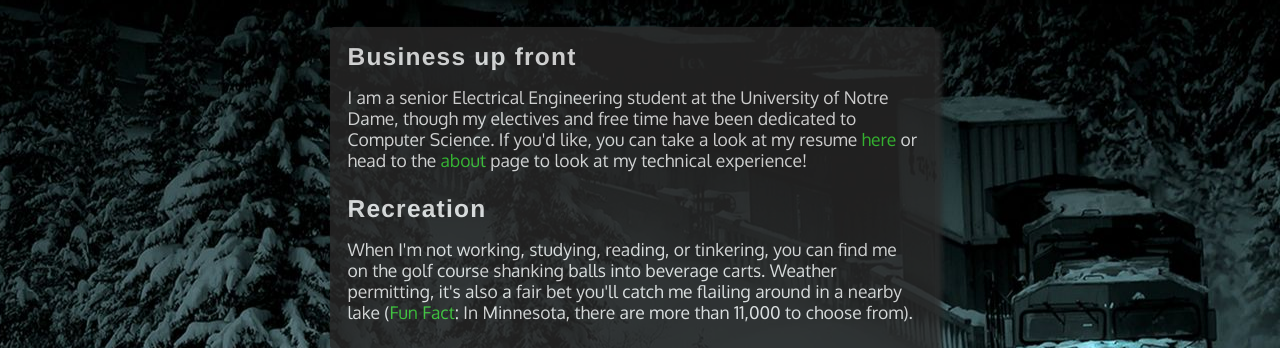
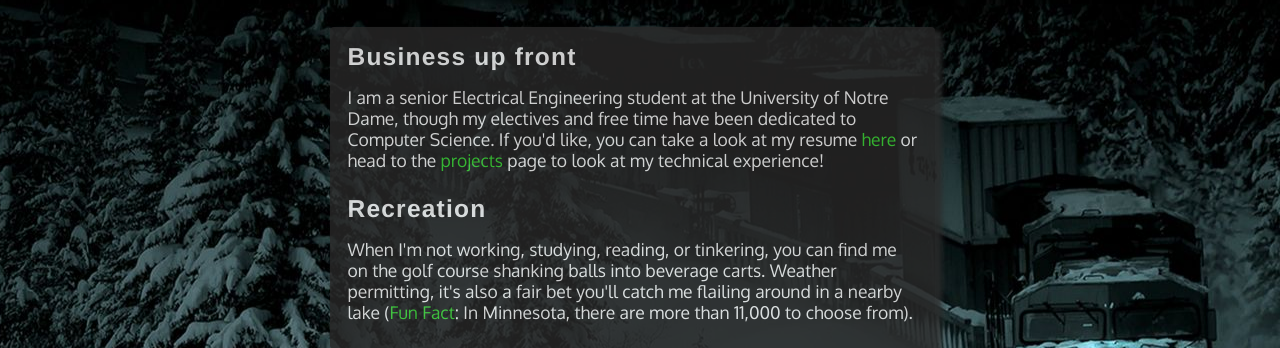
Before and after one commit to cbelden/MySite, a Flask app: page /about in a window 1280 px wide. Shown: the part 120-468 px from the top of the page. Run offline with Flask 2, Linux system fonts and the light colour scheme; some libraries are stand-ins or nearby versions.

Commit message:
edited link

```diff
--- a/mysite/templates/about.html
+++ b/mysite/templates/about.html
@@ -15,7 +15,7 @@
 {% block content %}
     <h3>Business up front</h3>
     <p>
-        I am a senior Electrical Engineering student at the University of Notre Dame, though my electives and free time have been dedicated to Computer Science.  If you'd like, you can take a look at my resume <a href="{{url_for('static', filename='resume/resume.pdf')}}">here</a> or head to the <a href="/about">about</a> page to look at my technical experience!
+        I am a senior Electrical Engineering student at the University of Notre Dame, though my electives and free time have been dedicated to Computer Science.  If you'd like, you can take a look at my resume <a href="{{url_for('static', filename='resume/resume.pdf')}}">here</a> or head to the <a href="/projects">projects</a> page to look at my technical experience!
     </p>
     <h3>Recreation</h3>
     <p>
```
